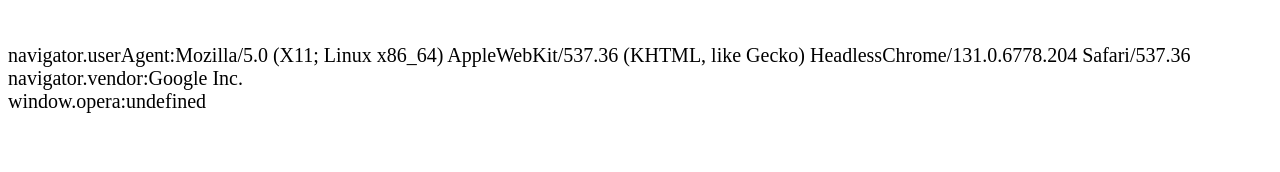
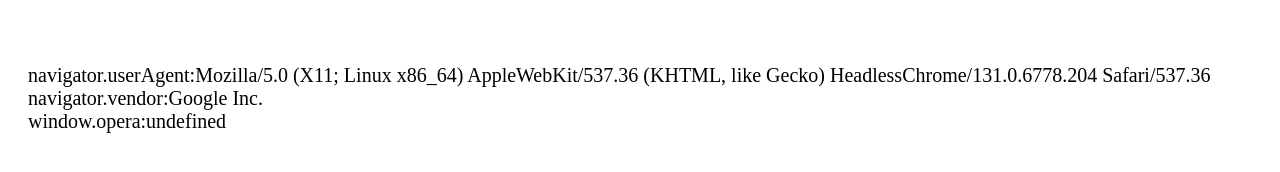
Before and after one commit to thomaslee-u/thomaslee-u.github.io, a plain HTML site: page index.html in a window 1280 px wide. Drawn offline with Linux system fonts and the light colour scheme.

Commit message:
Update index.html

```diff
--- a/index.html
+++ b/index.html
@@ -2,7 +2,7 @@
   <body>
   <br/>
   <br/>
-  <div id="data" style="font-size: 20px;"></div>
+  <div id="data" style="padding:20px; font-size: 20px;"></div>
     <script>
     document.getElementById("data").innerHTML = "navigator.userAgent:" + navigator.userAgent + "<br/>" +"navigator.vendor:" + navigator.vendor + "<br/>" + "window.opera:" + window.opera;
     </script>
```
